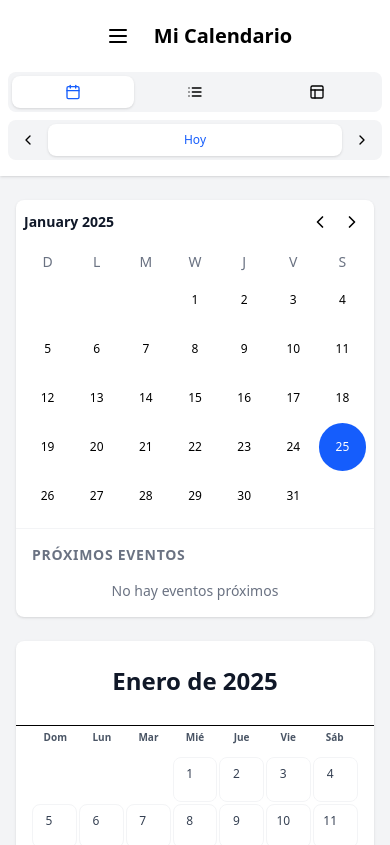
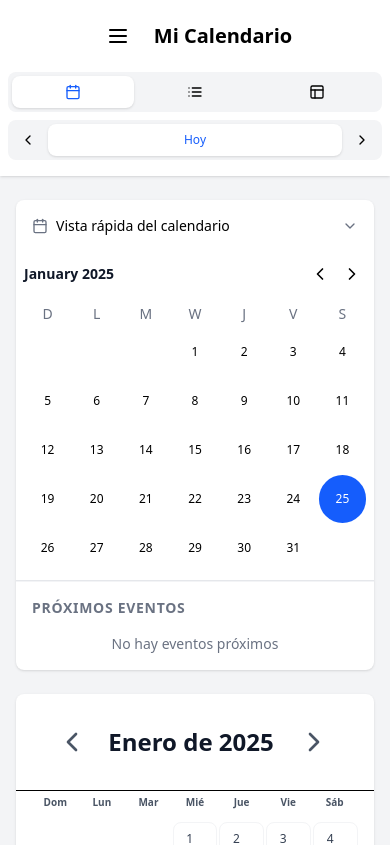
Before and after one commit to KevEstr/calendar-app, a React (Vite) app: page / in a window 390 px wide. Shown: the top 845 px of the page. Built offline with nearby package versions, Linux system fonts and the light colour scheme.

Commit message:
Iconos para moverse entre meses añadidos y colapsar mini calendario en version movil

```diff
--- a/src/App.tsx
+++ b/src/App.tsx
@@ -10,6 +10,8 @@ import { EventModal } from "./components/shared/EventModal";
 import { EventPreview } from "./components/shared/EventPreview";
 import { Event } from './types/Event';
 import "./App.css";
+import { ChevronLeft, ChevronRight } from 'lucide-react';
+
 
 export default function App() {
   const [isSidebarOpen, setSidebarOpen] = useState(true);
@@ -121,12 +123,32 @@ export default function App() {
           <div className="flex-1">
             <main className="bg-white rounded-lg shadow-sm overflow-hidden">
             <div className="text-center py-6 md:py-8 border-b">
-                <h2 className="text-2xl md:text-3xl lg:text-4xl font-bold text-gray-900 mb-1">
+              <div className="flex items-center justify-center gap-4">
+                <div className="flex gap-1">
+                  <button
+                    onClick={handlePrevMonth}
+                    className="p-1 hover:bg-gray-100 rounded"
+                  >
+                    <ChevronLeft className="w-8 h-8 md:w-10 md:h-10 text-gray-600" />
+                  </button>
+
+                </div>
+                    <h2 className="text-2xl md:text-3xl lg:text-4xl font-bold text-gray-900">
                       {currentStoreDate.toLocaleString('es-ES', {
                         month: 'long',
                         year: 'numeric'
                       }).replace(/^\w/, (c: string) => c.toUpperCase())}
                     </h2>
+
+                    <button
+                      onClick={handleNextMonth}
+                      className="p-2 hover:bg-gray-100 rounded-full"
+                    >
+                      <ChevronRight className="w-8 h-8 md:w-10 md:h-10 text-gray-600" />
+                    </button>
+
+                  </div>
+
                 </div>
                 <div className="px-4 md:px-6 lg:px-8">
                   <div className="pb-6 md:pb-8 lg:pb-10">{renderView()}</div>
--- a/src/components/calendar/MiniCalendar.tsx
+++ b/src/components/calendar/MiniCalendar.tsx
@@ -1,4 +1,4 @@
-import { ChevronLeft, ChevronRight } from 'lucide-react';
+import { ChevronLeft, ChevronRight, Calendar, ChevronDown, ChevronUp } from 'lucide-react';
 import { getDaysWithEvents } from '../../utils/eventHelpers';
 import { isToday } from '../../utils/dateHelpers';
 import { Event } from '../../types/Event';
@@ -9,6 +9,8 @@ interface MiniCalendarProps {
   onDayClick: (day: number) => void;
   onPrevMonth: () => void;
   onNextMonth: () => void;
+  isCollapsed?: boolean;
+  onToggle?: () => void;
 }
 
 export const MiniCalendar = ({
@@ -16,12 +18,33 @@ export const MiniCalendar = ({
   events,
   onDayClick,
   onPrevMonth,
-  onNextMonth
+  onNextMonth,
+  isCollapsed = false,
+  onToggle
 }: MiniCalendarProps) => {
   const firstDay = new Date(currentStoreDate.getFullYear(), currentStoreDate.getMonth(), 1).getDay();
   const daysInMonth = new Date(currentStoreDate.getFullYear(), currentStoreDate.getMonth() + 1, 0).getDate();
 
   return (
+
+    <div className="border-b border-gray-200">
+      <button
+        onClick={onToggle}
+        className="w-full flex items-center justify-between p-4 md:hidden"
+      >
+        <div className="flex items-center gap-2">
+          <Calendar className="w-4 h-4 text-gray-500" />
+          <span className="text-sm font-medium">Vista rápida del calendario</span>
+        </div>
+        {isCollapsed ? (
+          <ChevronDown className="w-4 h-4 text-gray-500" />
+        ) : (
+          <ChevronUp className="w-4 h-4 text-gray-500" />
+        )}
+      </button>
+
+    <div className={`${isCollapsed ? 'hidden' : 'block'} md:block`}></div>
+
     <div className="p-2 md:p-4">
       <div className="flex items-center justify-between mb-4">
         <div className="text-sm md:text-lg font-semibold text-gray-900">
@@ -72,5 +95,6 @@ export const MiniCalendar = ({
         })}
       </div>
     </div>
+    </div>
   );
 };
--- a/src/components/layout/Sidebar.tsx
+++ b/src/components/layout/Sidebar.tsx
@@ -1,3 +1,4 @@
+import { useState } from 'react';
 import { Event } from '../../types/Event';
 import { MiniCalendar } from '../calendar/MiniCalendar';
 import { getUpcomingEvents } from '../../utils/eventHelpers';
@@ -21,6 +22,7 @@ export const Sidebar = ({
   onPrevMonth,
   onNextMonth
 }: SidebarProps) => {
+const [isCalendarCollapsed, setIsCalendarCollapsed] = useState(true);
   return (
     <aside
       className={`${
@@ -33,6 +35,8 @@ export const Sidebar = ({
         onDayClick={onDayClick}
         onPrevMonth={onPrevMonth}
         onNextMonth={onNextMonth}
+        isCollapsed={isCalendarCollapsed}
+        onToggle={() => setIsCalendarCollapsed(!isCalendarCollapsed)}
       />
 
       <div className="p-4 md:p-6 border-t border-gray-100">
```
Lines whose indentation alone changed are shown as unchanged.
